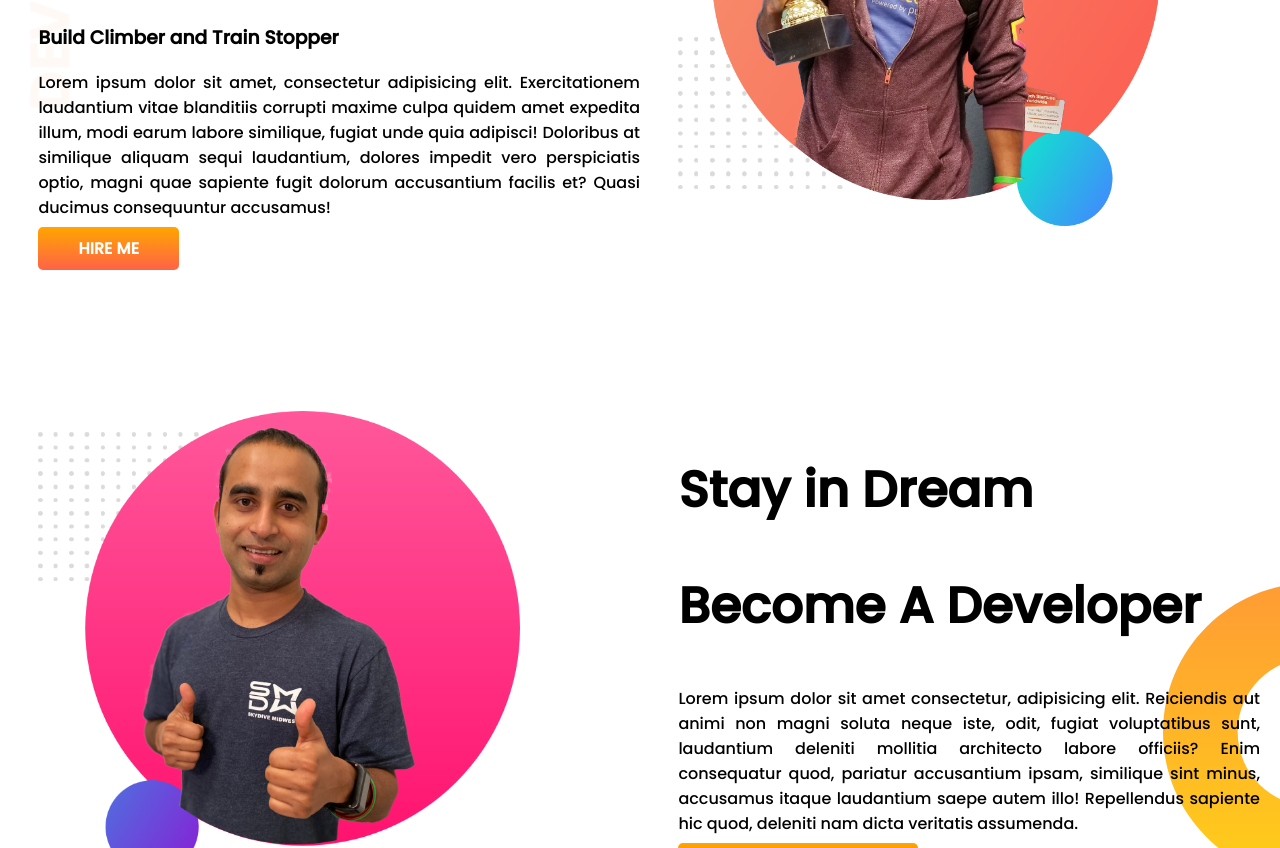
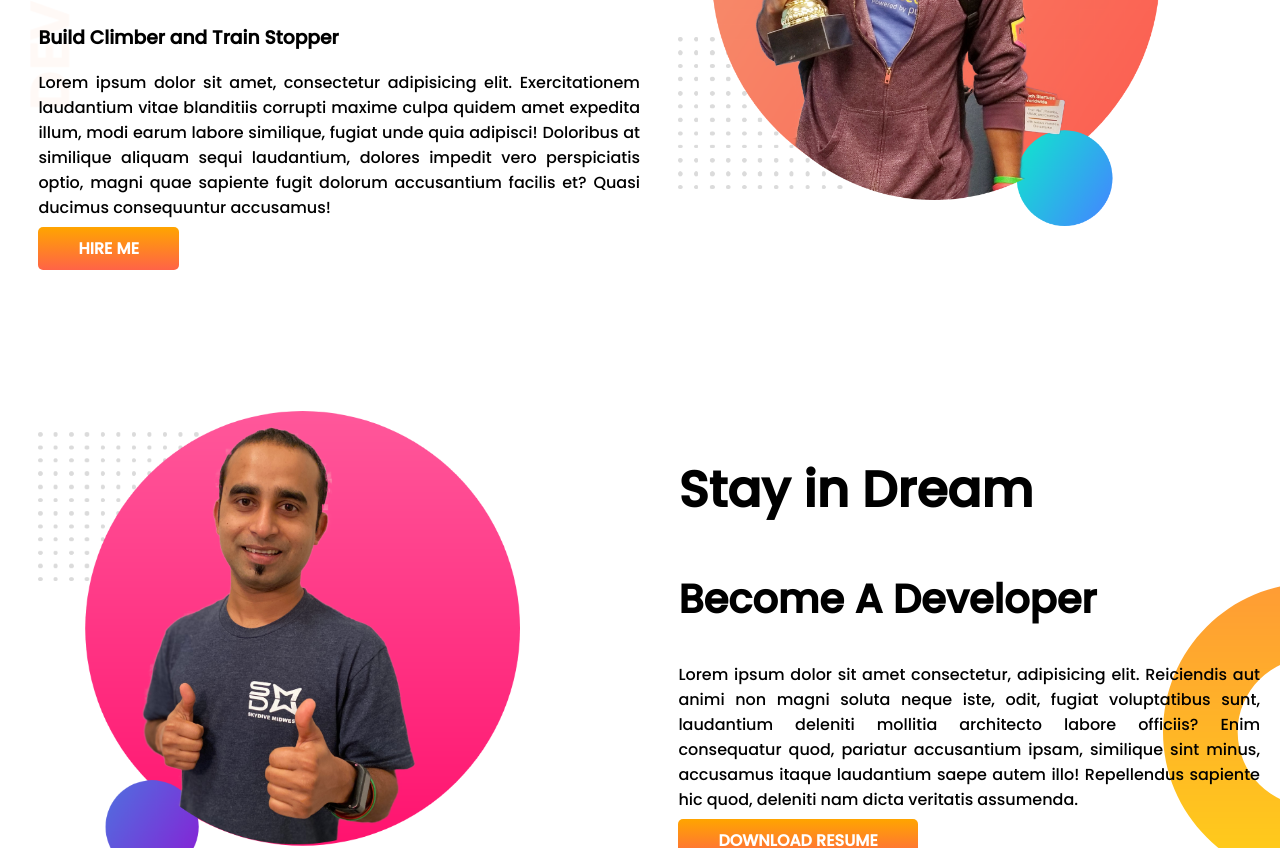
Before and after one commit to Arfath05/developer_portfolio_2, a plain HTML site: page index.html in a window 1280 px wide. Shown: the part 252-1100 px from the top of the page. Drawn offline with Linux system fonts and the light colour scheme.

Commit message:
h1 chage to h2 dream-big section

```diff
--- a/index.html
+++ b/index.html
@@ -37,7 +37,7 @@
 
         <div class="half-width">
             <h1>Stay in Dream</h1>
-            <h1>Become A Developer</h1>
+            <h2>Become A Developer</h2>
             <p class="position-for-img">Lorem ipsum dolor sit amet consectetur, adipisicing elit. Reiciendis aut animi
                 non magni soluta neque
                 iste, odit, fugiat voluptatibus sunt, laudantium deleniti mollitia architecto labore officiis? Enim
```
